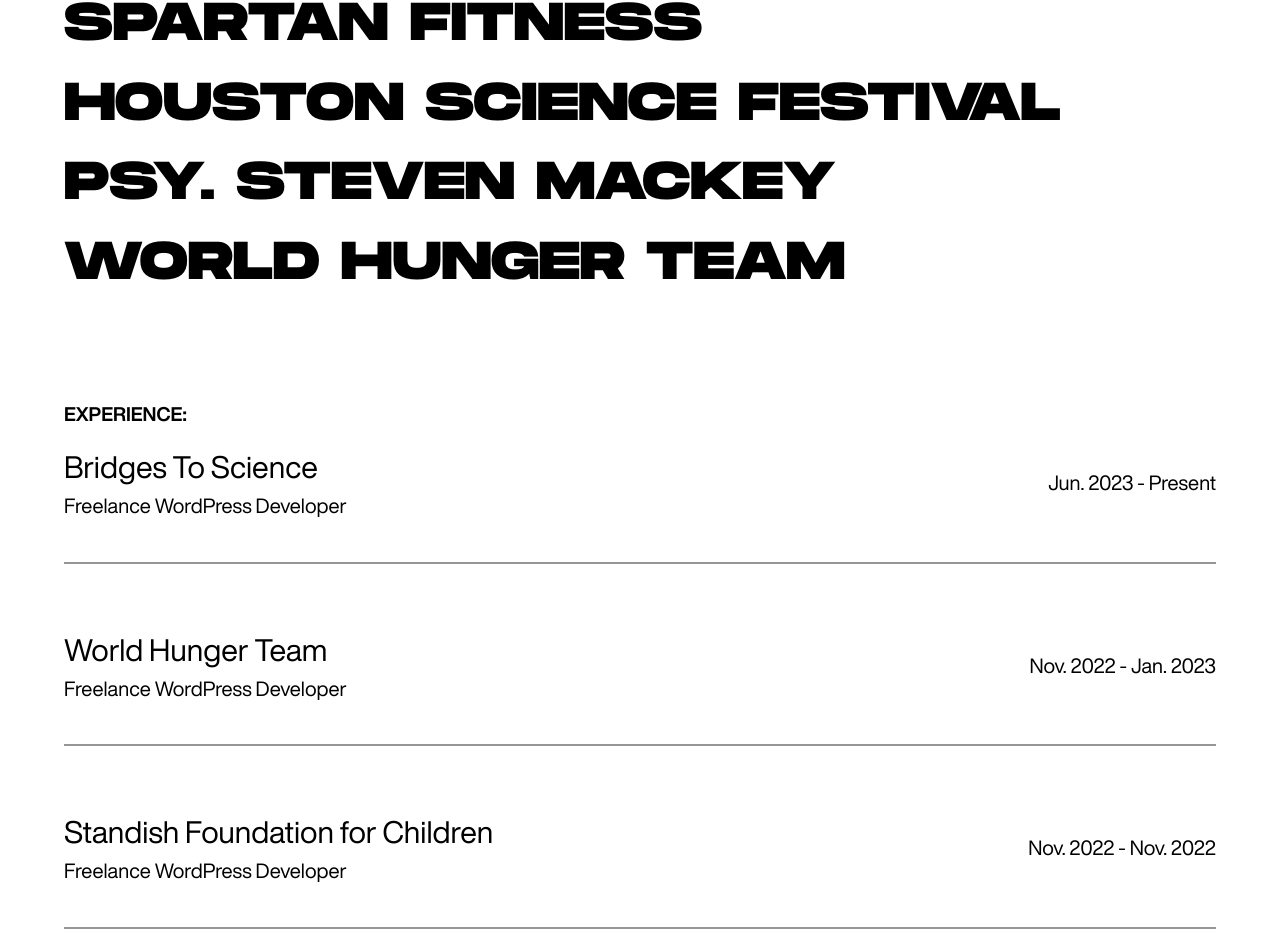
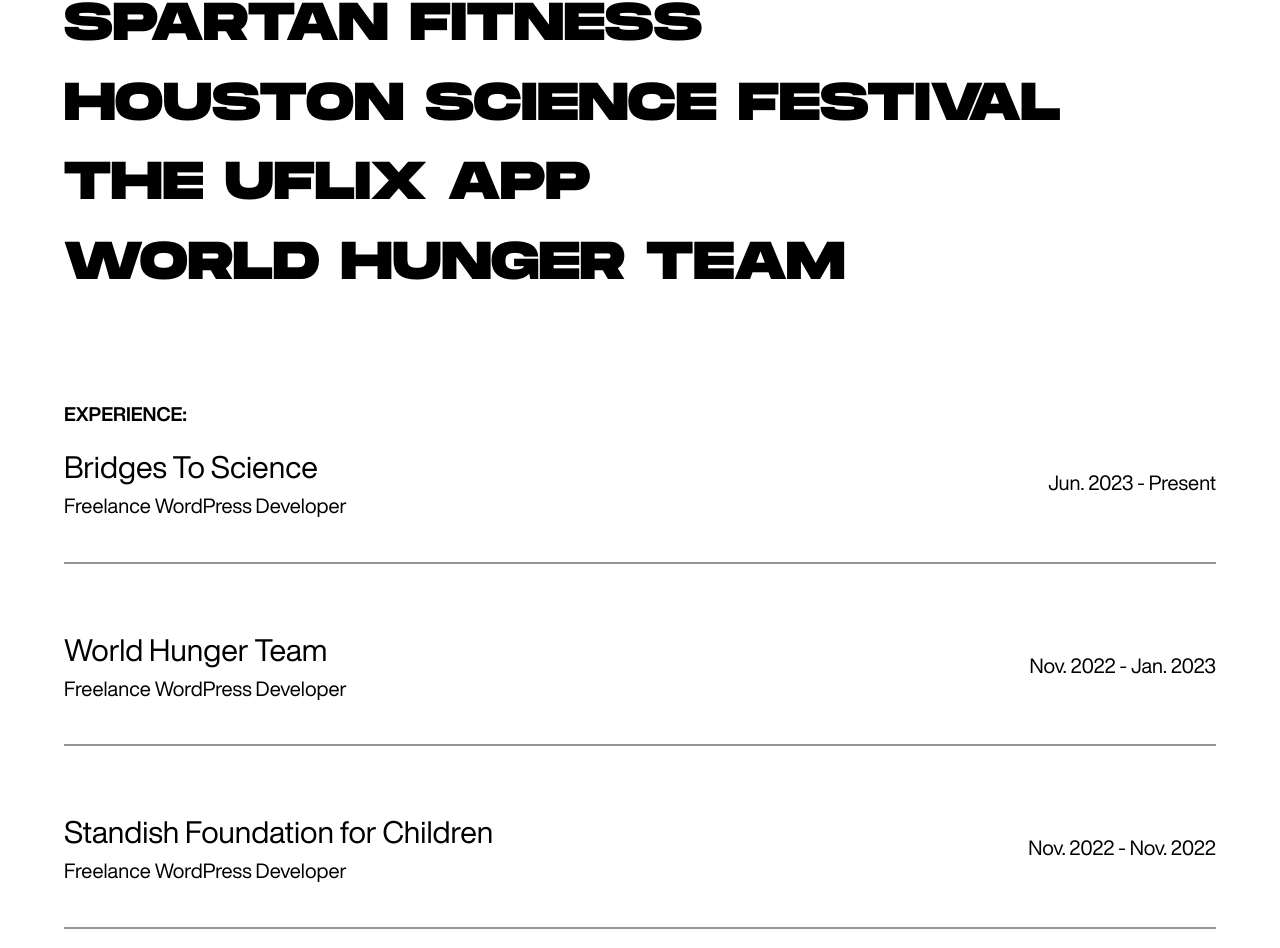
Before and after one commit to cmcoke/portfolio-redesign, a Next.js app: page / in a window 1280 px wide. Shown: the part 1539-2487 px from the top of the page. Built offline with nearby package versions, Linux system fonts and the light colour scheme.

Commit message:
added the link to uflix project in the projects component.

```diff
--- a/components/Projects.tsx
+++ b/components/Projects.tsx
@@ -29,8 +29,8 @@
         </li>
 
         <li className="mb-4 lg:mb-0">
-          <Link href="https://stevenmackey.netlify.app/" rel="noopener noreferrer" target="_blank" className="uppercase text-[clamp(1.7rem,1.157rem_+_2.714vw,5.5rem)] leading-7 lg:leading-normal">
-            Psy. Steven Mackey
+          <Link href="https://cmc-uflix.vercel.app/" rel="noopener noreferrer" target="_blank" className="uppercase text-[clamp(1.7rem,1.157rem_+_2.714vw,5.5rem)] leading-7 lg:leading-normal">
+            The Uflix App
           </Link>
         </li>
 
```
